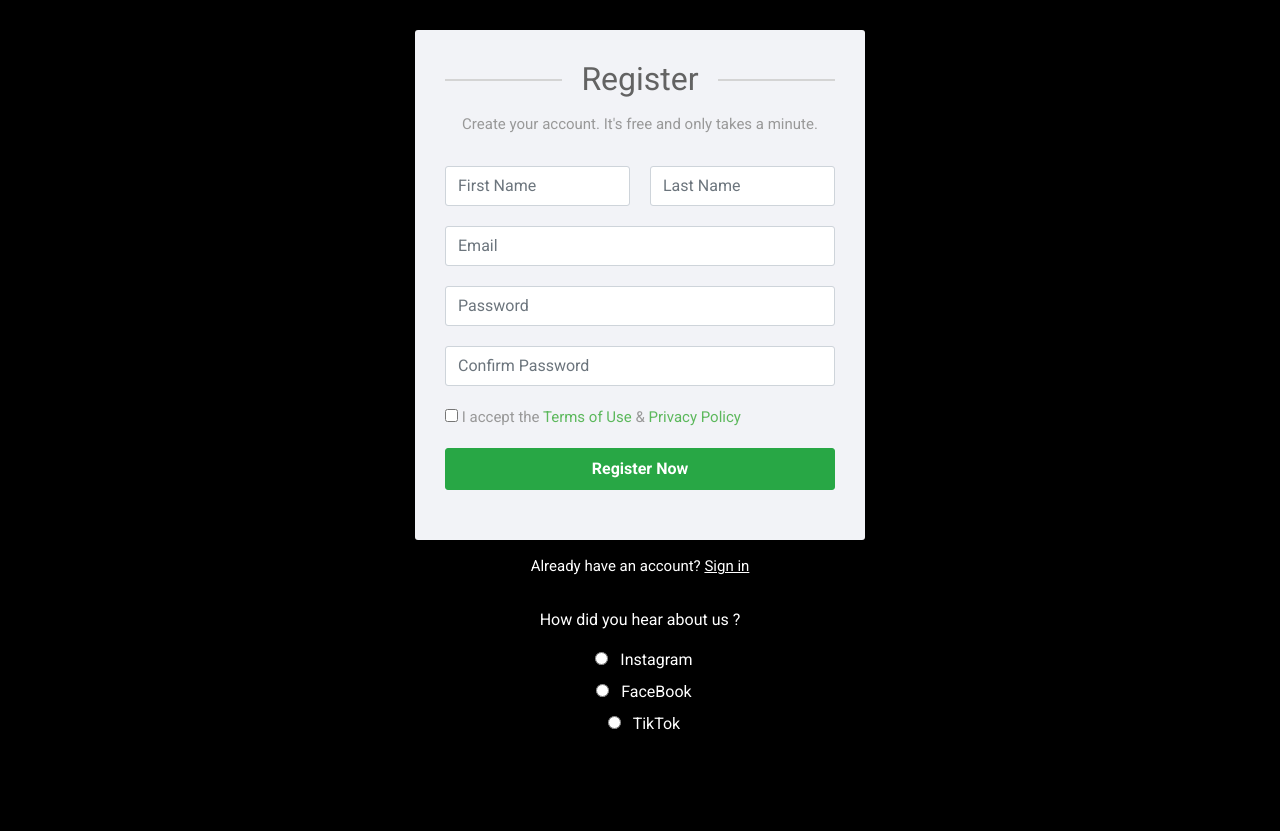
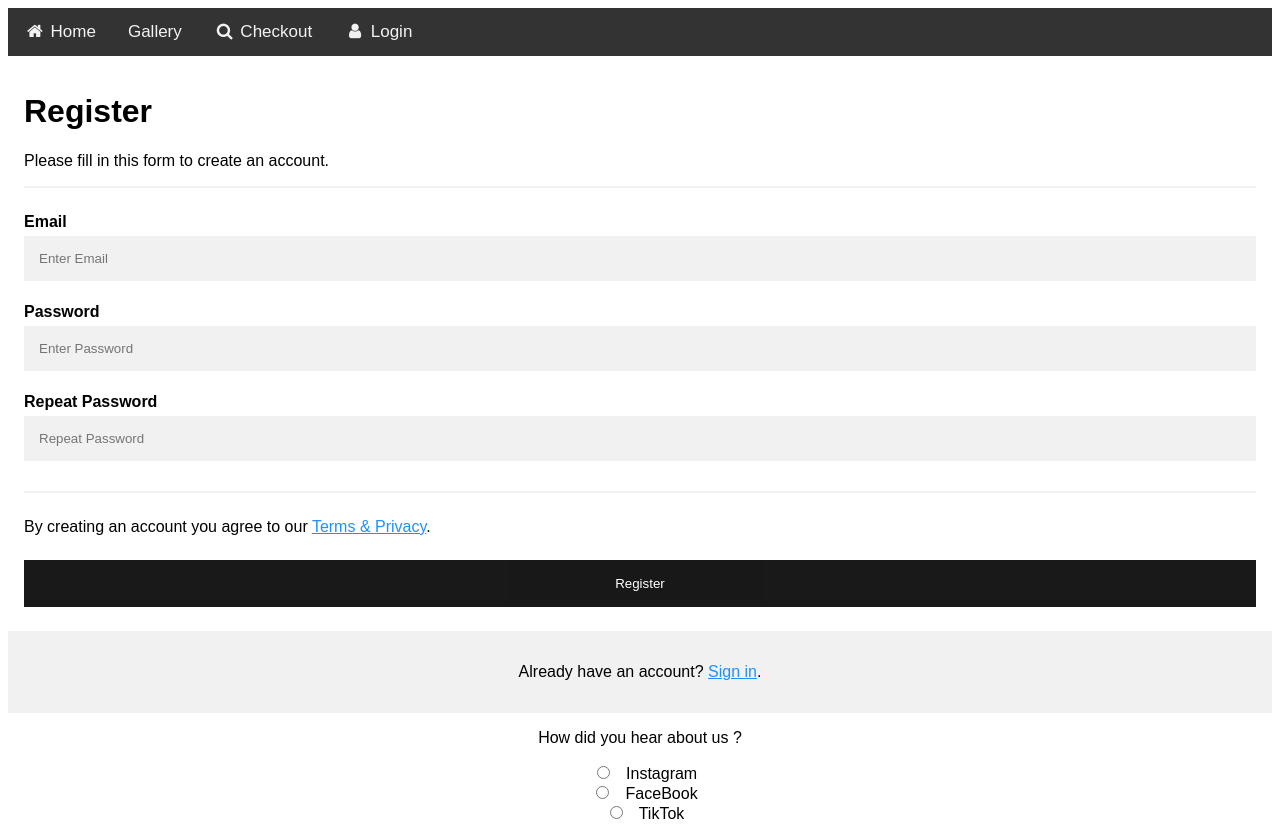
Before and after one commit to MarquelDThompson/EcommerceWebsite, a plain HTML site: page registration.html in a window 1280 px wide. Before the commit the page ends 800 px from the top, so only its background shows below. Drawn offline with nearby package versions, Linux system fonts and the light colour scheme.

Commit message:
New Changes

```diff
--- a/registration.html
+++ b/registration.html
@@ -1,140 +1,48 @@
 <!DOCTYPE html>
-<html lang="en">
+<html>
 <head>
-<meta charset="utf-8">
-<meta name="viewport" content="width=device-width, initial-scale=1, shrink-to-fit=no">
-<link rel="stylesheet" href="https://fonts.googleapis.com/css?family=Roboto:400,700">
-<title>Bootstrap Simple Registration Form</title>
-<link rel="stylesheet" href="https://stackpath.bootstrapcdn.com/bootstrap/4.5.0/css/bootstrap.min.css">
-<link rel="stylesheet" href="https://maxcdn.bootstrapcdn.com/font-awesome/4.7.0/css/font-awesome.min.css">
-<script src="https://code.jquery.com/jquery-3.5.1.min.js"></script>
-<script src="https://cdn.jsdelivr.net/npm/popper.js@1.16.0/dist/umd/popper.min.js"></script>
-<script src="https://stackpath.bootstrapcdn.com/bootstrap/4.5.0/js/bootstrap.min.js"></script>
-<link rel="stylesheet" href="/styles/registration.css">
-<style>
-body {
-	color: #fff;
-	background: #000000;
-	font-family: 'Roboto', sans-serif;
-}
-.form-control {
-	height: 40px;
-	box-shadow: none;
-	color: #969fa4;
-}
-.form-control:focus {
-	border-color: #5cb85c;
-}
-.form-control, .btn {
-	border-radius: 3px;
-}
-.signup-form {
-	width: 450px;
-	margin: 0 auto;
-	padding: 30px 0;
-  	font-size: 15px;
-}
-.signup-form h2 {
-	color: #636363;
-	margin: 0 0 15px;
-	position: relative;
-	text-align: center;
-}
-.signup-form h2:before, .signup-form h2:after {
-	content: "";
-	height: 2px;
-	width: 30%;
-	background: #d4d4d4;
-	position: absolute;
-	top: 50%;
-	z-index: 2;
-}
-.signup-form h2:before {
-	left: 0;
-}
-.signup-form h2:after {
-	right: 0;
-}
-.signup-form .hint-text {
-	color: #999;
-	margin-bottom: 30px;
-	text-align: center;
-}
-.signup-form form {
-	color: #999;
-	border-radius: 3px;
-	margin-bottom: 15px;
-	background: #f2f3f7;
-	box-shadow: 0px 2px 2px rgba(0, 0, 0, 0.3);
-	padding: 30px;
-}
-.signup-form .form-group {
-	margin-bottom: 20px;
-}
-.signup-form input[type="checkbox"] {
-	margin-top: 3px;
-}
-.signup-form .btn {
-	font-size: 16px;
-	font-weight: bold;
-	min-width: 140px;
-	outline: none !important;
-}
-.signup-form .row div:first-child {
-	padding-right: 10px;
-}
-.signup-form .row div:last-child {
-	padding-left: 10px;
-}
-.signup-form a {
-	color: #fff;
-	text-decoration: underline;
-}
-.signup-form a:hover {
-	text-decoration: none;
-}
-.signup-form form a {
-	color: #5cb85c;
-	text-decoration: none;
-}
-.signup-form form a:hover {
-	text-decoration: underline;
-}
+<meta name="viewport" content="width=device-width, initial-scale=1">
+<link rel="stylesheet" href="styles/registration.css">
+<link rel="stylesheet" href="styles/topnav.css">
+<link rel="stylesheet" href="https://cdnjs.cloudflare.com/ajax/libs/font-awesome/4.7.0/css/font-awesome.min.css">
 
-</style>
 </head>
 <body>
+	<div class="topnav" id="myTopnav">
 
-<div class="signup-form">
-    <form action="/examples/actions/confirmation.php" method="post">
-		<h2>Register</h2>
-		<p class="hint-text">Create your account. It's free and only takes a minute.</p>
-        <div class="form-group">
-			<div class="row">
-				<div class="col"><input type="text" class="form-control" name="first_name" placeholder="First Name" required="required"></div>
-				<div class="col"><input type="text" class="form-control" name="last_name" placeholder="Last Name" required="required"></div>
+
+		<a href="/index.html"><i class="fa fa-fw fa-home"></i> Home</a>
+		<a href="/products.html" > Gallery</a>
+		<a href="/checkout.html"><i class="fa fa-fw fa-search"></i> Checkout</a>
+		<a href="login.html"><i class="fa fa-fw fa-user"></i> Login</a>
 	  </div>
+
+
+<form action="/action_page.php">
+  <div class="container">
+    <h1>Register</h1>
+    <p>Please fill in this form to create an account.</p>
+    <hr>
+
+    <label for="email"><b>Email</b></label>
+    <input type="text" placeholder="Enter Email" name="email" id="email" required>
+
+    <label for="psw"><b>Password</b></label>
+    <input type="password" placeholder="Enter Password" name="psw" id="psw" required>
+
+    <label for="psw-repeat"><b>Repeat Password</b></label>
+    <input type="password" placeholder="Repeat Password" name="psw-repeat" id="psw-repeat" required>
+    <hr>
+    <p>By creating an account you agree to our <a href="#">Terms & Privacy</a>.</p>
+
+    <button type="submit" class="registerbtn">Register</button>
   </div>
-        <div class="form-group">
-        	<input type="email" class="form-control" name="email" placeholder="Email" required="required">
-        </div>
-		<div class="form-group">
-            <input type="password" class="form-control" name="password" placeholder="Password" required="required">
-        </div>
-		<div class="form-group">
-            <input type="password" class="form-control" name="confirm_password" placeholder="Confirm Password" required="required">
-        </div>
-        <div class="form-group">
-			<label class="form-check-label"><input type="checkbox" required="required"> I accept the <a href="#">Terms of Use</a> &amp; <a href="#">Privacy Policy</a></label>
-		</div>
-		<div class="form-group">
-            <button type="submit" class="btn btn-success btn-lg btn-block">Register Now</button>
+
+  <div class="container signin">
+    <p>Already have an account? <a href="#">Sign in</a>.</p>
   </div>
 </form>
-	<div class="text-center">Already have an account? <a href="#">Sign in</a></div>
-</div>
 
-<form action="/action_page.php">
 <center>
 <p>How did you hear about us ?</p>
   <input type="radio" id="html" name="fav_language" value="HTML">
@@ -145,6 +53,5 @@ body {
   <label for="javascript">TikTok</label>
 </center>
 
-
 </body>
 </html>
--- a/styles/registration.css
+++ b/styles/registration.css
@@ -1,93 +1,63 @@
 
 body {
-    background-image: url(/images/red.png);
-    background-size: cover;
+  font-family: Arial, Helvetica, sans-serif;
+  background-color: rgb(255, 255, 255);
 }
-body {
-	color: #fff;
-	background: #000000;
-	font-family: 'Roboto', sans-serif;
+
+* {
+  box-sizing: border-box;
 }
-.form-control {
-	height: 40px;
-	box-shadow: none;
-	color: #969fa4;
+
+/* Add padding to containers */
+.container {
+  padding: 16px;
+  background-color: white;
 }
-.form-control:focus {
-	border-color: #5cb85c;
+
+/* Full-width input fields */
+input[type=text], input[type=password] {
+  width: 100%;
+  padding: 15px;
+  margin: 5px 0 22px 0;
+  display: inline-block;
+  border: none;
+  background: #f1f1f1;
 }
-.form-control, .btn {
-	border-radius: 3px;
+
+input[type=text]:focus, input[type=password]:focus {
+  background-color: #ddd;
+  outline: none;
 }
-.signup-form {
-	width: 450px;
-	margin: 0 auto;
-	padding: 30px 0;
-  	font-size: 15px;
+
+/* Overwrite default styles of hr */
+hr {
+  border: 1px solid #f1f1f1;
+  margin-bottom: 25px;
 }
-.signup-form h2 {
-	color: #636363;
-	margin: 0 0 15px;
-	position: relative;
-	text-align: center;
+
+/* Set a style for the submit button */
+.registerbtn {
+  background-color: #000000;
+  color: white;
+  padding: 16px 20px;
+  margin: 8px 0;
+  border: none;
+  cursor: pointer;
+  width: 100%;
+  opacity: 0.9;
 }
-.signup-form h2:before, .signup-form h2:after {
-	content: "";
-	height: 2px;
-	width: 30%;
-	background: #d4d4d4;
-	position: absolute;
-	top: 50%;
-	z-index: 2;
+
+.registerbtn:hover {
+  opacity: 1;
 }
-.signup-form h2:before {
-	left: 0;
+
+/* Add a blue text color to links */
+a {
+  color: dodgerblue;
 }
-.signup-form h2:after {
-	right: 0;
+
+/* Set a grey background color and center the text of the "sign in" section */
+.signin {
+  background-color: #f1f1f1;
+  text-align: center;
 }
-.signup-form .hint-text {
-	color: #999;
-	margin-bottom: 30px;
-	text-align: center;
-}
-.signup-form form {
-	color: #999;
-	border-radius: 3px;
-	margin-bottom: 15px;
-	background: #f2f3f7;
-	box-shadow: 0px 2px 2px rgba(0, 0, 0, 0.3);
-	padding: 30px;
-}
-.signup-form .form-group {
-	margin-bottom: 20px;
-}
-.signup-form input[type="checkbox"] {
-	margin-top: 3px;
-}
-.signup-form .btn {
-	font-size: 16px;
-	font-weight: bold;
-	min-width: 140px;
-	outline: none !important;
-}
-.signup-form .row div:first-child {
-	padding-right: 10px;
-}
-.signup-form .row div:last-child {
-	padding-left: 10px;
-}
-.signup-form a {
-	color: #fff;
-	text-decoration: underline;
-}
-.signup-form a:hover {
-	text-decoration: none;
-}
-.signup-form form a {
-	color: #5cb85c;
-	text-decoration: none;
-}
-.signup-form form a:hover {
-	text-decoration: underline;
-}
--- a/styles/style.css
+++ b/styles/style.css
@@ -1,36 +1,14 @@
 body {
     margin: 0;
     font-family: Arial, Helvetica, sans-serif;
-  }
+    background-color: rgb(0, 0, 0);
+}
 
   .topnav {
     overflow: hidden;
-    background-color: #333;
+    background-color: rgb(56, 42, 42);
   }
 
-  .topnav a {
-    float: left;
-    display: block;
-    color: #f2f2f2;
-    text-align: center;
-    padding: 14px 16px;
-    text-decoration: none;
-    font-size: 17px;
-  }
-
-  .topnav a:hover {
-    background-color: #ddd;
-    color: black;
-  }
-
-  .topnav a.active {
-    background-color: #0000;
-    color: white;
-  }
-
-  .topnav .icon {
-    display: none;
-  }
 
   @media screen and (max-width: 600px) {
     .topnav a:not(:first-child) {display: none;}
@@ -53,10 +31,7 @@ body {
       text-align: left;
     }
   }
-body
-{
-    background-color: rgb(0, 0, 0);
-}
+
 header
 {
     font-family: 'Times New Roman', Times, serif;
--- /dev/null
+++ b/styles/topnav.css
@@ -0,0 +1,29 @@
+.topnav {
+    overflow: hidden;
+    background-color: #333;
+  }
+
+  .topnav a {
+    float: left;
+    display: block;
+    color: #f2f2f2;
+    b
+    text-align: center;
+    padding: 14px 16px;
+    text-decoration: none;
+    font-size: 17px;
+  }
+
+  .topnav a:hover {
+    background-color: rgb(0, 0, 0);
+    color: rgb(255, 255, 255);
+  }
+
+  .topnav a.active {
+    background-color: rgba(0, 0, 0, 0);
+    color: white;
+  }
+  .topnav {
+    overflow: hidden;
+    background-color: #333;
+  }
```
Also changed, not shown: checkout.html (+8 -0 lines), contact.html (added, +25 -0 lines), index.html (+7 -5 lines), login.html (+21 -1 lines), products.html (+24 -8 lines), styles/login.css (added, +23 -0 lines), 1 other file. Lines whose indentation alone changed are shown as unchanged.
